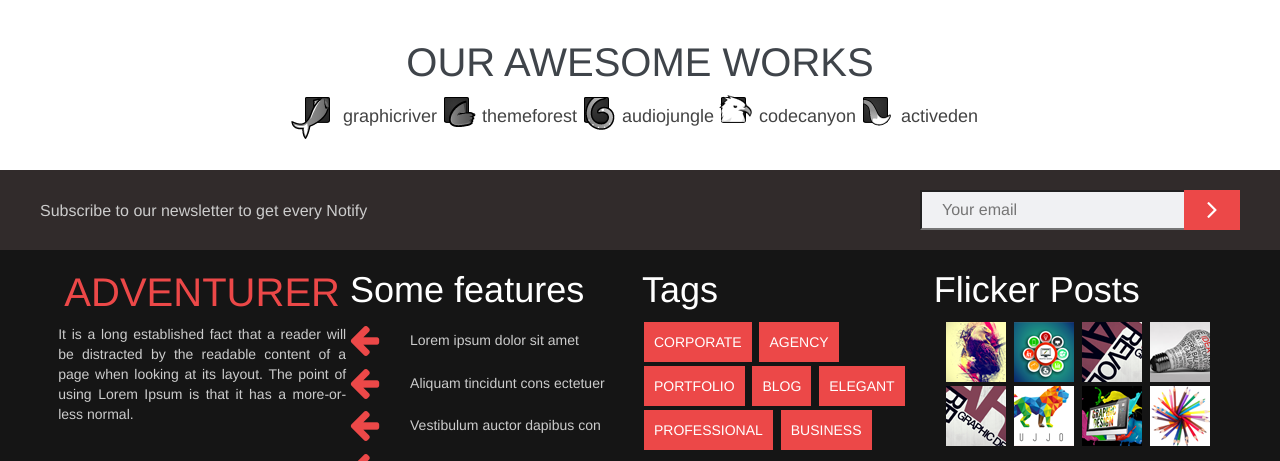
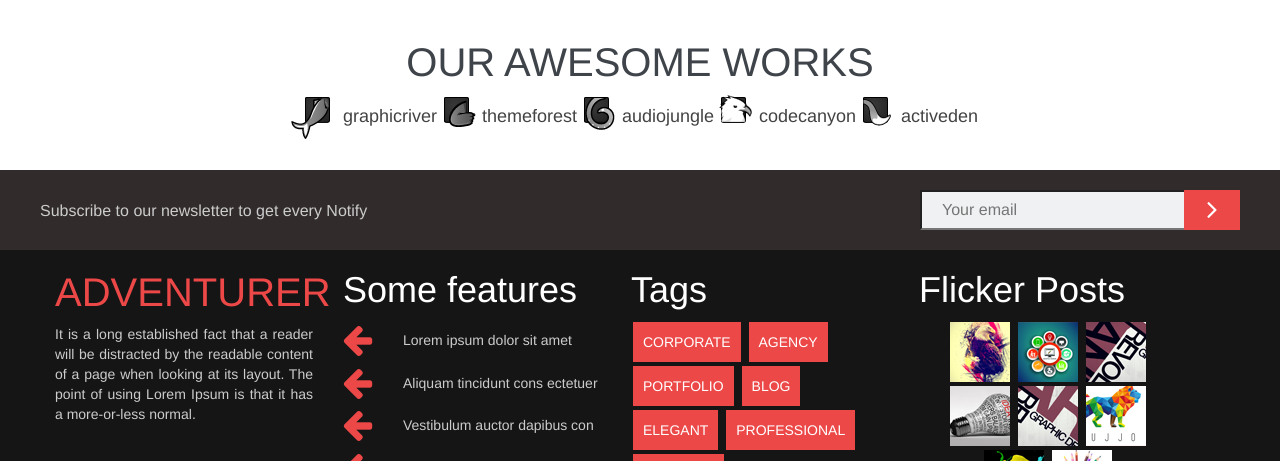
Before and after one commit to stasbayov/stasbayov.github.io, a plain HTML site: page adventurer/index.html in a window 1280 px wide. Shown: the part 5669-6130 px from the top of the page. Drawn offline with nearby package versions, Linux system fonts and the light colour scheme; a web font is replaced by a local one.

Commit message:
Update index.html

```diff
--- a/adventurer/index.html
+++ b/adventurer/index.html
@@ -531,7 +531,9 @@
 
 	<footer>
 		<div class="wrapper">
-			<div class="column">
+			<div class="container-fluid">
+				<div class="row">
+					<div class="column col-xs-12 col-sm-6">
 						<h1>ADVENTURER</h1>
 						<p>It is a long established fact that a reader will be distracted by the readable content of a page when looking at its layout.
 						The point of using Lorem Ipsum is that it has a more-or-less normal.</p>
@@ -541,7 +543,7 @@
 						<a href="#"><span><i class="fa fa-vimeo" aria-hidden="true"></i></span></a>
 						<a href="#"><span><i class="fa fa-linkedin" aria-hidden="true"></i></span></a>
 					</div>
-			<div class="column">
+					<div class="column col-xs-12 col-sm-6">
 						<h1>Some features</h1>
 						<ul>
 							<li>Lorem ipsum dolor sit amet</li>
@@ -551,7 +553,7 @@
 							auctor dapibus</li>
 						</ul>
 					</div>
-			<div class="column">
+					<div class="column col-xs-12 col-sm-6">
 						<h1>Tags</h1>
 						<a href="#">CORPORATE</a>
 						<a href="#">AGENCY</a>
@@ -561,7 +563,7 @@
 						<a href="#">PROFESSIONAL</a>
 						<a href="#">BUSINESS</a>
 					</div>
-			<div class="column">
+					<div class="column col-xs-12 col-sm-6">
 						<h1>Flicker Posts</h1>
 						<img src="images/eagle.png">
 						<img src="images/comp.png">
@@ -571,6 +573,8 @@
 						<img src="images/ujjo.png">
 						<img src="images/graphicdesign.png">
 						<img src="images/pencil.png">
+					</div>
+				</div>
 			</div>
 		</div>
 	</footer>
```
Lines whose indentation alone changed are shown as unchanged.
